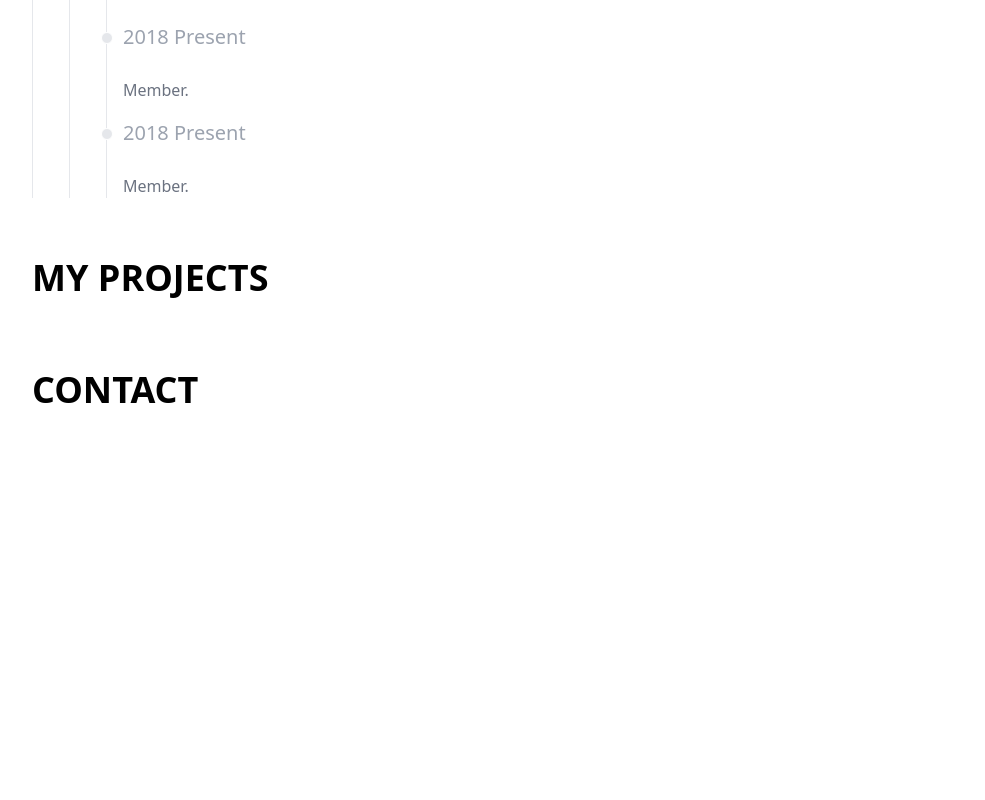
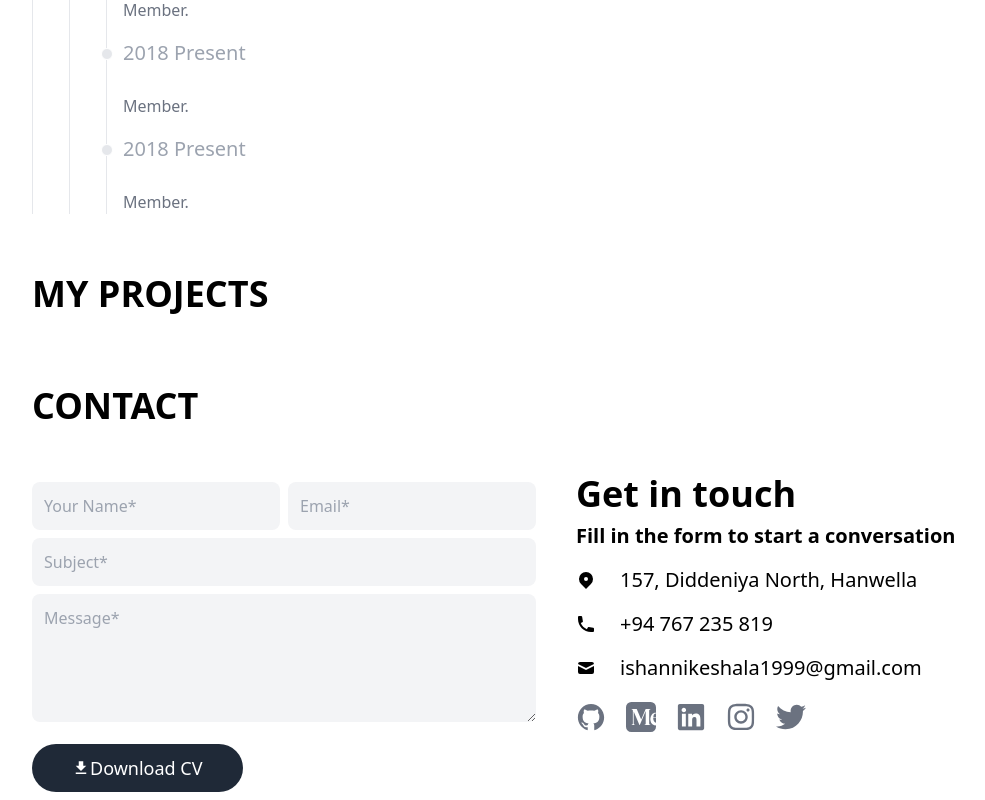
Before and after one commit to IshanNikeshalaNawarathna/ishannikeshala, a React (Create React App) app: page / in a window 1280 px wide. Shown: the part 2816-3616 px from the top of the page, without its empty margins (96-1081 px from the left). Before the commit the page ends 3258 px from the top, so only its background shows below. Built offline with nearby package versions, Linux system fonts and the light colour scheme.

Commit message:
design update

```diff
--- a/src/page/About.js
+++ b/src/page/About.js
@@ -15,6 +15,7 @@ export const About = () => {
           <div className='pb-8 lg:pb-8'>
             <span className='font-bold text-4xl'>ABOUT ME</span>
           </div>
+          <div className='mt-4'>
             <div class="grid grid-cols-1 md:grid-cols-1 lg:grid-cols-2 gap-4 lg:gap-4">
               <div class="lg:row-span-3 row-span-1 justify-center items-center flex  lg:w-auto lg:h-auto h-80  rounded-2xl">
                 <img className=" lg:w-auto lg:h-auto lg:p-5 h-72  rounded-2xl" src={img} alt="" />
@@ -128,7 +129,7 @@ export const About = () => {
               </div>
             </div>
           </div>
-
+        </div>
       </div>
     </>
   );
--- a/src/page/Contact.js
+++ b/src/page/Contact.js
@@ -1,6 +1,10 @@
+import Button from "../components/Button";
 import React, { Fragment } from "react";
-import { render } from "react-dom";
-import { Timeline, Event } from "react-timeline-scribble";
+import { IoLogoGithub } from "react-icons/io";
+import { SiMedium } from "react-icons/si";
+import { FaLinkedin } from "react-icons/fa";
+import { FaInstagram } from "react-icons/fa";
+import { FaTwitter } from "react-icons/fa";
 
 export const Contact = () => {
   return (
@@ -11,8 +15,78 @@ export const Contact = () => {
           <div className='pb-8 lg:pb-8'>
             <span className='font-bold text-4xl'>CONTACT</span>
           </div>
+          <div className="mt-4">
+            <div class="grid grid-cols-1 md:grid-cols-1 lg:grid-cols-2 gap-4 lg:gap-4">
+              <div class="lg:row-span-3 row-span-1 ">
+                <div class="grid grid-cols-1 gap-2 md:grid-cols-2 ">
+                  <input class="w-full bg-gray-100 text-gray-900 mt-2 p-3 rounded-lg focus:outline-none focus:shadow-outline"
+                    type="text" placeholder="Your Name*" />
+                  <input class="w-full bg-gray-100 text-gray-900 mt-2 p-3 rounded-lg focus:outline-none focus:shadow-outline"
+                    type="text" placeholder="Email*" />
+                </div>
+                <div>
+                  <input class="w-full bg-gray-100 text-gray-900 mt-2 p-3 rounded-lg focus:outline-none focus:shadow-outline"
+                    type="email" placeholder="Subject*" />
+                </div>
+                <div >
+                  <textarea placeholder="Message*" class="w-full h-32 bg-gray-100 text-gray-900 mt-2 p-3 rounded-lg focus:outline-none focus:shadow-outline"></textarea>
+                </div>
+                <div className="mt-4 ">
+                  <Button />
+                </div>
+              </div>
+              <div className='grid grid-cols-1  md:grid-cols-1 lg:grid-cols-1 gap-4 lg:gap-4'>
+                <div className="py-6 md:py-0 md:px-6">
+                  <h1 className="text-4xl font-bold">Get in touch</h1>
+                  <p className="pt-2 pb-4 text-xl font-semibold">Fill in the form to start a conversation</p>
+                  <div className="space-y-4">
+                    <p className="flex items-center">
+                      <svg xmlns="http://www.w3.org/2000/svg" viewBox="0 0 20 20" fill="currentColor" className="w-5 h-5 mr-2 sm:mr-6">
+                        <path fillRule="evenodd" d="M5.05 4.05a7 7 0 119.9 9.9L10 18.9l-4.95-4.95a7 7 0 010-9.9zM10 11a2 2 0 100-4 2 2 0 000 4z" clipRule="evenodd"></path>
+                      </svg>
+                      <span className="text-xl">157, Diddeniya North, Hanwella</span>
+                    </p>
+                    <p className="flex items-center">
+                      <svg xmlns="http://www.w3.org/2000/svg" viewBox="0 0 20 20" fill="currentColor" className="w-5 h-5 mr-2 sm:mr-6">
+                        <path d="M2 3a1 1 0 011-1h2.153a1 1 0 01.986.836l.74 4.435a1 1 0 01-.54 1.06l-1.548.773a11.037 11.037 0 006.105 6.105l.774-1.548a1 1 0 011.059-.54l4.435.74a1 1 0 01.836.986V17a1 1 0 01-1 1h-2C7.82 18 2 12.18 2 5V3z"></path>
+                      </svg>
+                      <span className="text-xl">+94 767 235 819</span>
+                    </p>
+                    <p className="flex items-center">
+                      <svg xmlns="http://www.w3.org/2000/svg" viewBox="0 0 20 20" fill="currentColor" className="w-5 h-5 mr-2 sm:mr-6">
+                        <path d="M2.003 5.884L10 9.882l7.997-3.998A2 2 0 0016 4H4a2 2 0 00-1.997 1.884z"></path>
+                        <path d="M18 8.118l-8 4-8-4V14a2 2 0 002 2h12a2 2 0 002-2V8.118z"></path>
+                      </svg>
+                      <span className="text-xl">ishannikeshala1999@gmail.com</span>
+                    </p>
+                  </div>
+                  <div>
+                    <div class="sm:flex sm:items-center sm:justify-between mt-5">
+                      <div class="flex mt-4 sm:justify-center sm:mt-0">
+                        <a href="#" class="text-gray-500 hover:text-gray-900">
+                          <IoLogoGithub size={30} />
+                        </a>
+                        <a href="#" class="text-gray-500 hover:text-gray-900 ms-5">
+                          <SiMedium size={30} />
+                        </a>
+                        <a href="#" class="text-gray-500 hover:text-gray-900 ms-5">
+                          <FaLinkedin size={30} />
+                        </a>
+                        <a href="#" class="text-gray-500 hover:text-gray-900 ms-5">
+                          <FaInstagram size={30} />
+                        </a>
+                        <a href="#" class="text-gray-500 hover:text-gray-900 ms-5">
+                          <FaTwitter size={30} />
+                        </a>
+                      </div>
+                    </div>
+                  </div>
+                </div>
+              </div>
+            </div>
+          </div>
         </div>
-      </div>
+      </div >
     </>
   )
 }
```
Lines whose indentation alone changed are shown as unchanged.
